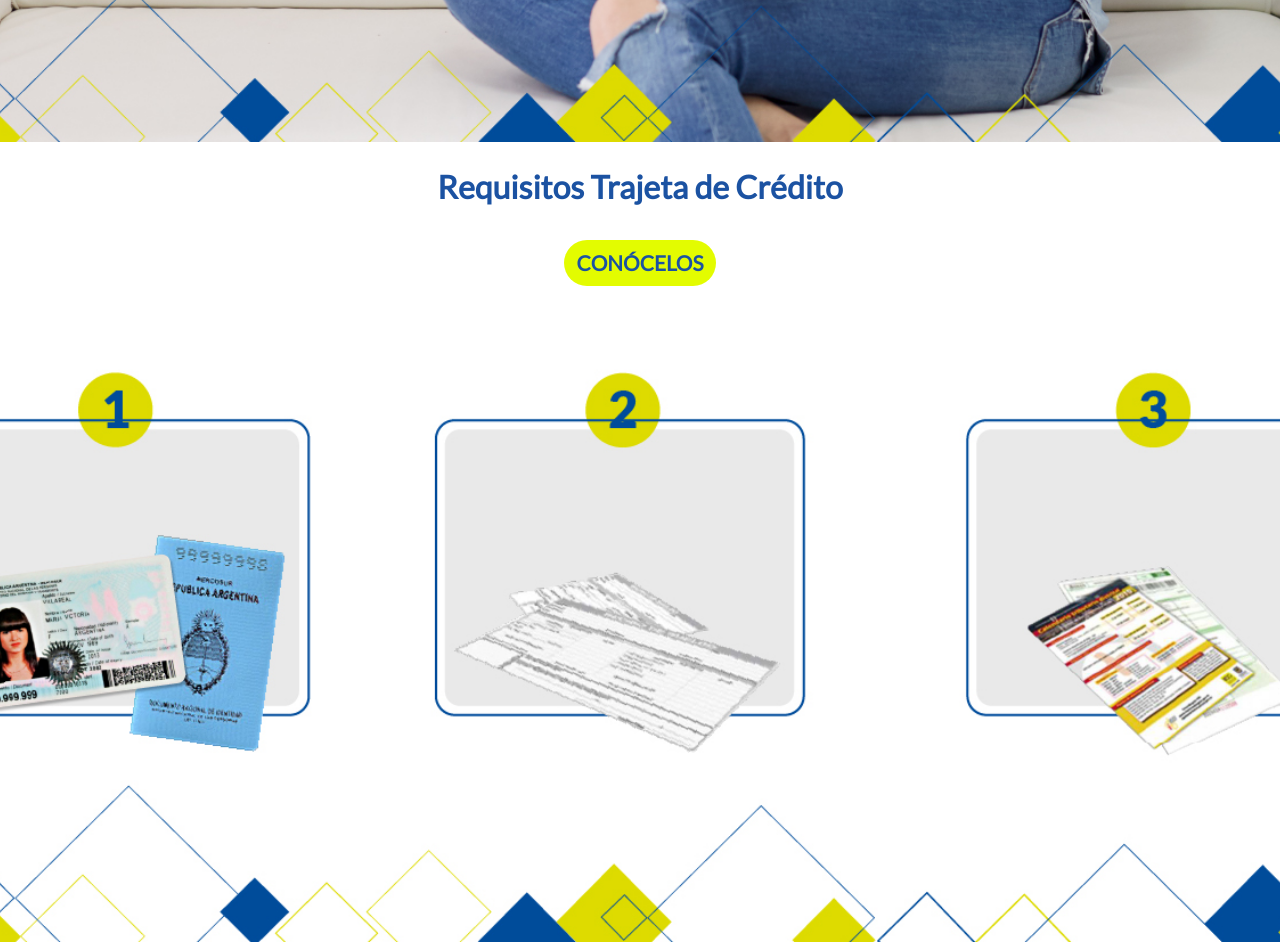
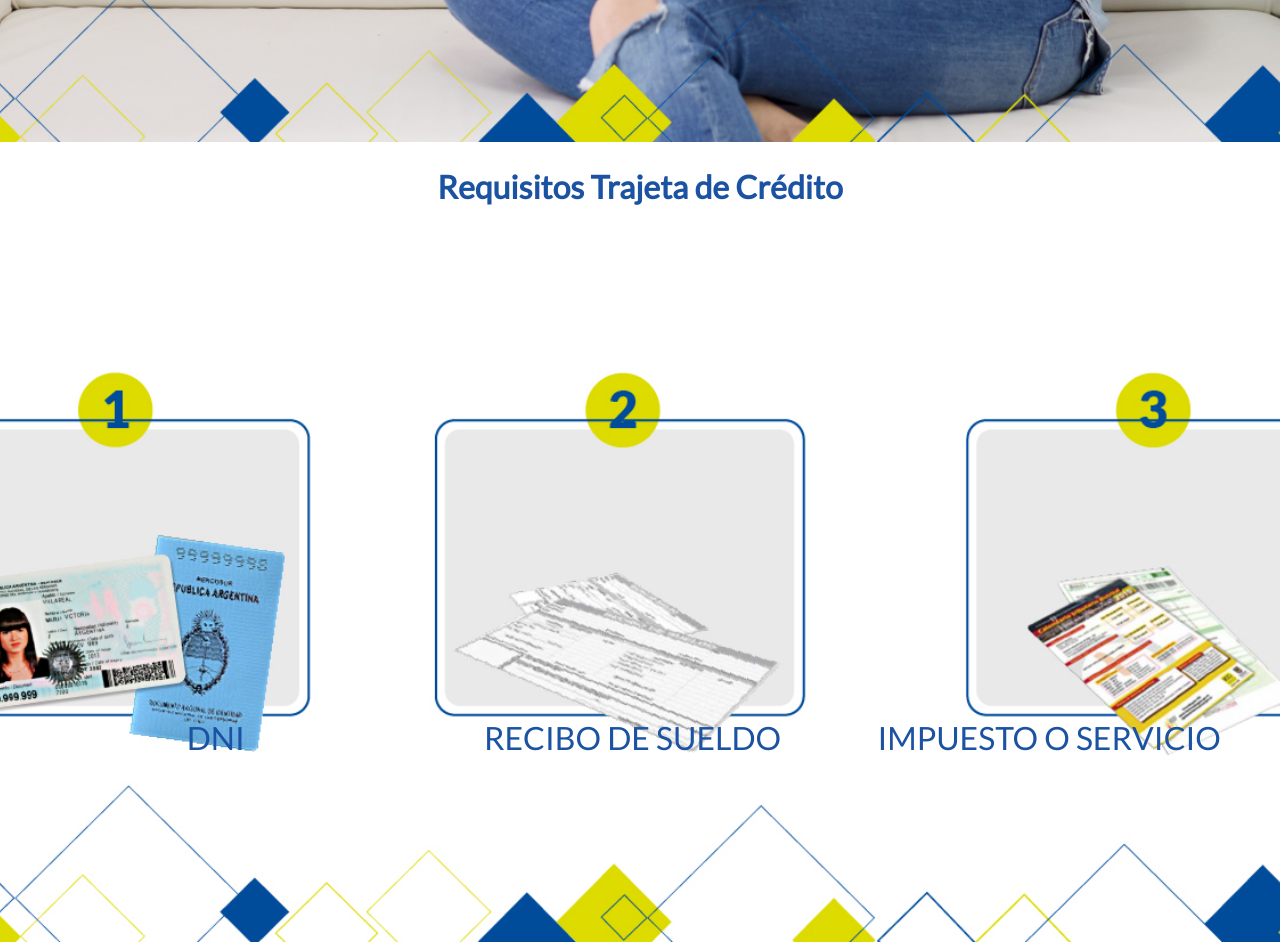
Before and after one commit to nceleri/restyling--web, a PHP site: page /Vistas/tarjeta.php in a window 1280 px wide. Shown: the part 658-1608 px from the top of the page. Run offline with PHP 8.4, Linux system fonts and the light colour scheme; some libraries are stand-ins or nearby versions.

Commit message:
textos requisitos

```diff
--- a/Vistas/tarjeta.php
+++ b/Vistas/tarjeta.php
@@ -19,40 +19,18 @@
     </div>
 
     <!-- REQUISITOS TARJETA -->
-    <div id="requisitos_tarjeta" class="container-fluid p-0 m-0 alto d-flex mt-5 mt-md-0" >
-        <div class="row m-0 p-0 fondo-requisito align-content-start justify-content-center">
+    <div id="requisitos_prestamo" class="container-fluid p-0 m-0 alto d-flex  mt-5 mt-md-0" >
+        <div class="row m-0 p-0 fondo-requisito">
 
             <div class="col-12 pt-md-3">
                 <h2 class="text-center tituloVentajas">Requisitos Trajeta de Crédito</h2>
+                </div>
+			<div class="col-12 ">
             </div>
-            <div class="col-12 pt-md-3">
-                <button type="button" class="btn pildora-amarilla" data-toggle="modal" data-target="#exampleModal">CONÓCELOS</button>
-            </div>
-            <!-- Modal -->
-            <div class="modal fade" id="exampleModal" tabindex="-1" role="dialog" aria-labelledby="exampleModalLabel" aria-hidden="true">
-                <div class="modal-dialog modal-lg " role="document">
-                    <div class="modal-content">
-                        <div class="modal-header">
-                            <h5 class="modal-title" id="exampleModalLabel">Requisitos</h5>
-                            <button type="button" class="close" data-dismiss="modal" aria-label="Close">
-                            <span aria-hidden="true">&times;</span>
-                            </button>
-                        </div>
-                        <div class="modal-body">
-                            <div class="container">
-                                <div class="row">
-                                    <div class="col-10">
-                                         <ul class="list-unstyled">
-                                            <li>TARJETA DIRECTA: DNI + RECIBO DE SUELDO + IMPUESTO O SERVICIO</li>
-                                            <hr class="my-4">
-                                            <li> TARJETA PROMO: DNI + OTRA TARJETA DE CRÉDITO + IMPUESTO O SERVICIO</li>
-                                        </ul>
-                                    </div>
-                                </div>
-                            </div>
-                        </div>
-                    </div>
-                </div>
+            <div class="col-12 d-flex flex-row justify-content-lg-between ">
+                <div class="col-4 texto-requisitos"> DNI</div>
+                <div class="col-3 texto-requisitos">RECIBO DE SUELDO</div>
+                <div class="col-4 texto-requisitos">IMPUESTO O SERVICIO</div>
             </div>
         </div>
     </div>
--- a/css/estilos.css
+++ b/css/estilos.css
@@ -581,6 +581,15 @@ body{
 	/*	bottom: auto;  */
 }
 
+.texto-requisitos{
+	padding-left: 0	;
+	color: #1B52A2;
+	font-size: 2rem;
+	text-align: center;
+	margin-top: 8rem;
+	/*	bottom: auto;  */
+}
+
   /* <---------------------------------- ESTILOS prestamos_personales.php -------------------------------------->*/
 .fondo-imagen-prestamos {
 
```
Also changed, not shown: Vistas/credito_consumo.php (+8 -27 lines), Vistas/prestamos_personales.php (+6 -26 lines).
